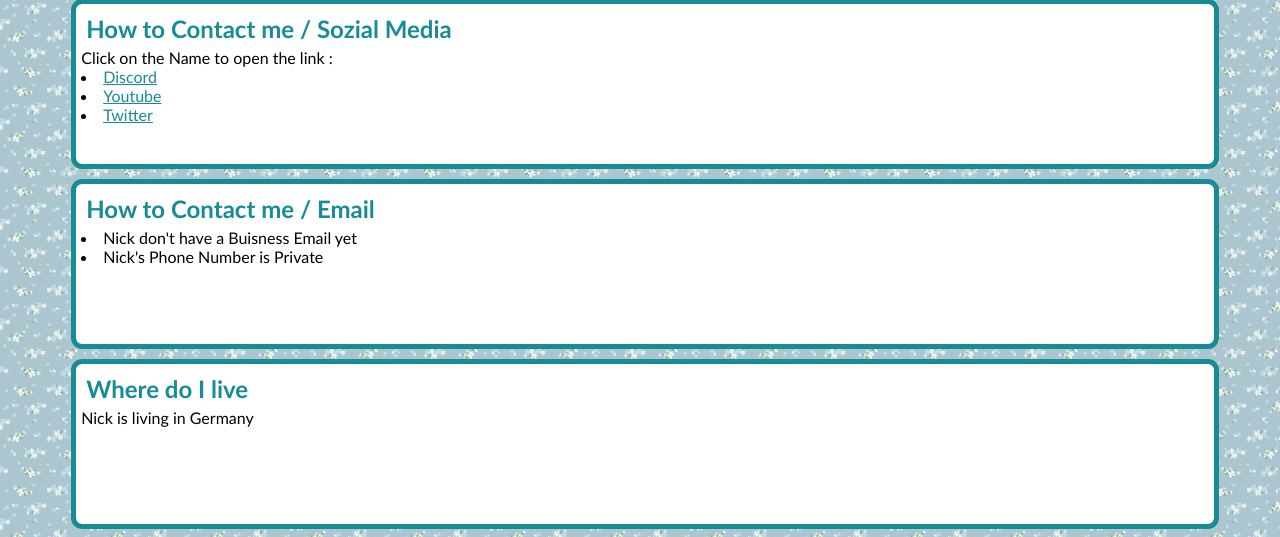
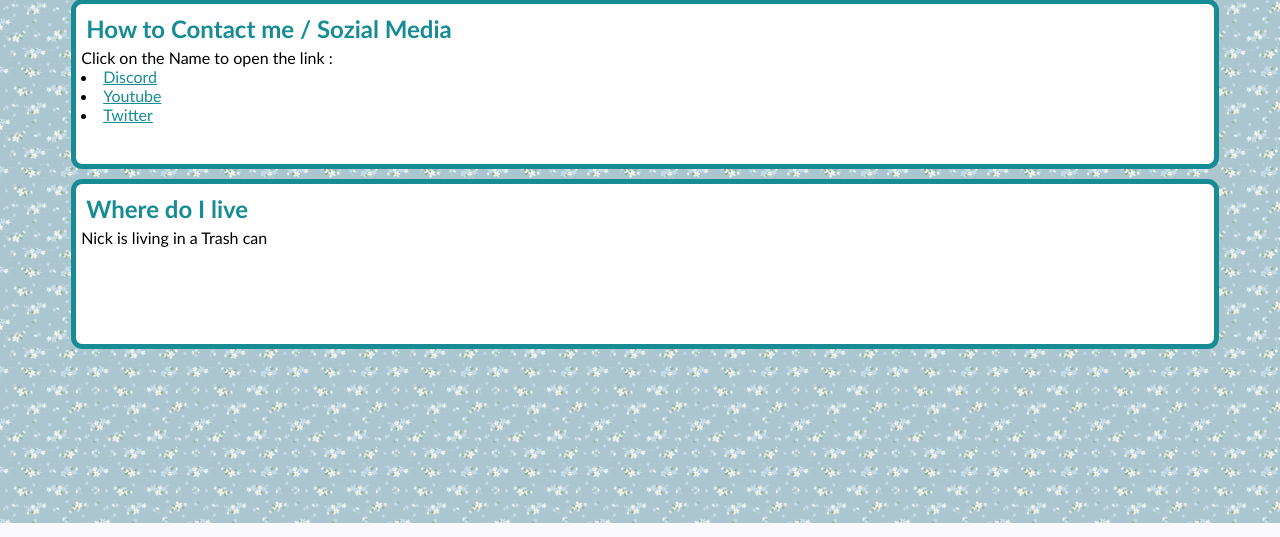
Before and after one commit to RestytheCake/edgermanflexsite, a Django app: page /team/nick/contact/ in a window 1280 px wide. Shown: the part 277-814 px from the top of the page. Run offline with Django 3.2, Linux system fonts and the light colour scheme.

Commit message:
updated contacts

```diff
--- a/templates/nick/contacts.html
+++ b/templates/nick/contacts.html
@@ -68,15 +68,8 @@
                     </span>
                 </div>
                 <div class="post">
-                    <label style="font-size: 24px; padding: 10px; color:rgb(23, 140, 148);"><b>How to Contact me  /  Email</b></label><br>
-                    <span>
-                        <li>Nick don't have a Buisness Email yet</li>
-                        <li>Nick's Phone Number is Private</li>
-                    </span>
-                </div>
-                <div class="post">
                     <label style="font-size: 24px; padding: 10px; color: rgb(23, 140, 148);"><b>Where do I live</b></label><br>
-                    <span>Nick is living in Germany</span>
+                    <span>Nick is living in a Trash can </span>
                 </div>
             </div>
         </div>
```
